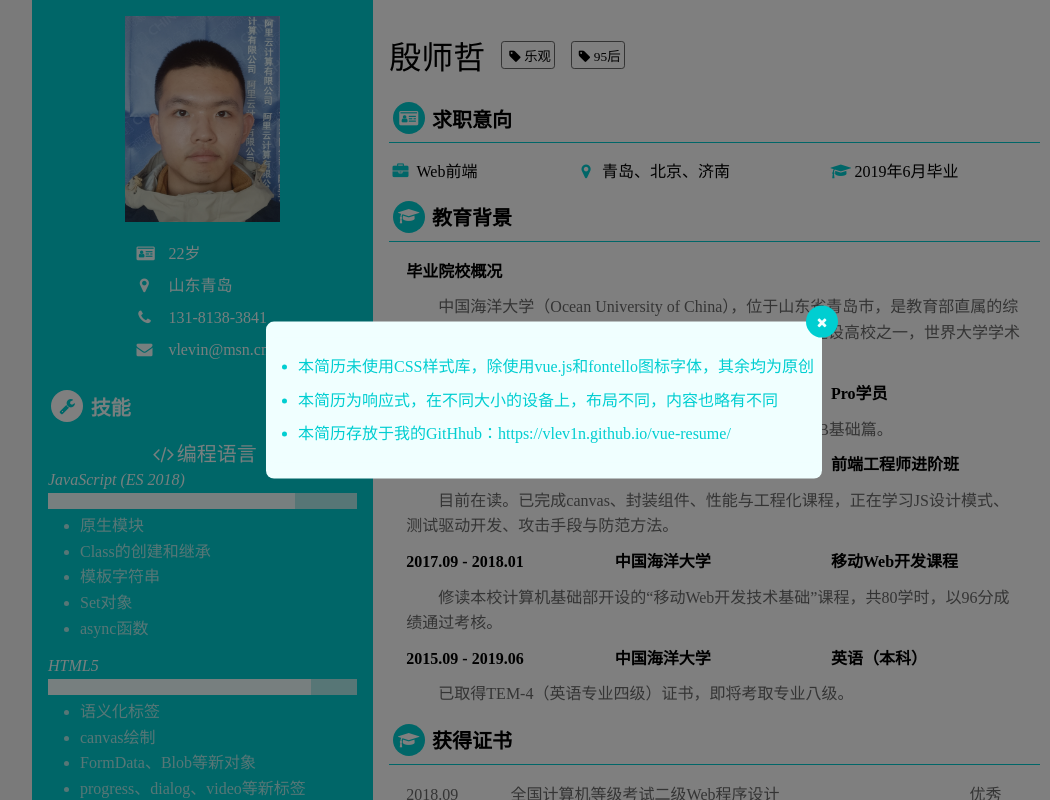
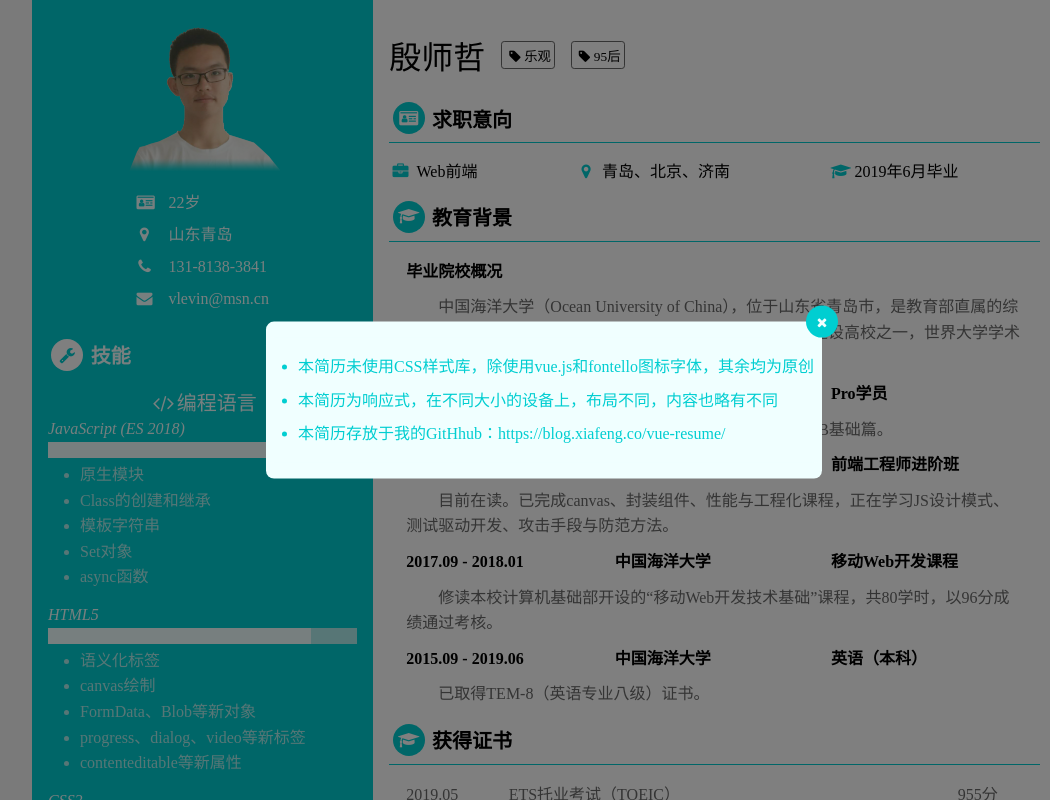
Before and after one commit to vlev1n/vue-resume, a Vue app: page / in a window 1280 px wide. Shown: the top 800 px of the page, without its empty margins (96-1146 px from the left). Built offline with nearby package versions, Linux system fonts and the light colour scheme.

Commit message:
更新：英语证书、照片

```diff
--- a/src/components/Certificate.vue
+++ b/src/components/Certificate.vue
@@ -1,32 +1,40 @@
 <template>
   <section id="certificate">
-    <SectionTitle icon="graduation-cap" title="获得证书"/>
-    <table className="volunteering-table">
+    <SectionTitle icon="graduation-cap" title="获得证书" />
+    <table class="volunteering-table">
       <CertificateEntry v-for="item in entries" :entry="item" />
     </table>
   </section>
 </template>
 
 <script>
-  import SectionTitle from './SectionTitle.vue'
-  import CertificateEntry from './CertificateEntry.vue'
+import SectionTitle from "./SectionTitle.vue"
+import CertificateEntry from "./CertificateEntry.vue"
 export default {
-    name: 'Certificate',
+  name: "Certificate",
   components: {
     SectionTitle,
     CertificateEntry
   },
   data: () => {
     return {
-        entries: [{
-          'time': '2018.09',
-          'exam': '全国计算机等级考试二级Web程序设计',
-          'grade': '优秀'
-        }, {
-          'time': '2017.04',
-          'exam': '高等学校英语专业四级（TEM-4）',
-          'grade': '良好'
-        }]
+      entries: [
+        {
+          time: "2019.05",
+          exam: "ETS托业考试（TOEIC）",
+          grade: "955分"
+        },
+        {
+          time: "2019.05",
+          exam: "高等学校英语专业八级（TEM-8）",
+          grade: "良好"
+        },
+        {
+          time: "2018.09",
+          exam: "全国计算机等级考试二级Web程序设计",
+          grade: "优秀"
+        }
+      ]
     }
   }
 }
--- a/src/components/Profile.vue
+++ b/src/components/Profile.vue
@@ -1,6 +1,6 @@
 <template>
   <section id="profile">
-    <img src="../assets/avatar-aliyun.jpg" alt="滑稽" />
+    <img src="../assets/avatar-transparent.png" alt="滑稽" />
     <ul>
       <li v-for="item in src" :key="item.index" :class="`icon-${item.icon}`">{{item.text}}</li>
     </ul>
@@ -8,15 +8,15 @@
 </template>
 
 <script>
-  import entries from './entries/profile.js'
-  export default {
-    name: 'Profile',
-    data: () => {
-      return {
-        src: entries
-      }
+import entries from "./entries/profile.js"
+export default {
+  name: "Profile",
+  data: () => {
+    return {
+      src: entries
     }
   }
+}
 </script>
 
 <style media="screen" lang="sass">
--- a/src/components/entries/education.js
+++ b/src/components/entries/education.js
@@ -1,24 +1,24 @@
 const entries = [
   {
-    'time': '2019.03至今',
-    'school': 'Rails 365编程学院',
-    'course': 'Pro学员',
-    'detail': '持续学习全栈技术。已学习Nodejs + Express + MongoDB基础篇。'
+    time: '2019.03至今',
+    school: 'Rails 365编程学院',
+    course: 'Pro学员',
+    detail: '持续学习全栈技术。已学习Nodejs + Express + MongoDB基础篇。'
   }, {
-    'time': '2018.08 - 2019.06',
-    'school': '腾讯NEXT学位',
-    'course': '前端工程师进阶班',
-    'detail': '目前在读。已完成canvas、封装组件、性能与工程化课程，正在学习JS设计模式、测试驱动开发、攻击手段与防范方法。'
+    time: '2018.08 - 2019.06',
+    school: '腾讯NEXT学位',
+    course: '前端工程师进阶班',
+    detail: '目前在读。已完成canvas、封装组件、性能与工程化课程，正在学习JS设计模式、测试驱动开发、攻击手段与防范方法。'
   }, {
-    'time': '2017.09 - 2018.01',
-    'school': '中国海洋大学',
-    'course': '移动Web开发课程',
-    'detail': '修读本校计算机基础部开设的“移动Web开发技术基础”课程，共80学时，以96分成绩通过考核。'
+    time: '2017.09 - 2018.01',
+    school: '中国海洋大学',
+    course: '移动Web开发课程',
+    detail: '修读本校计算机基础部开设的“移动Web开发技术基础”课程，共80学时，以96分成绩通过考核。'
   }, {
-    'time': '2015.09 - 2019.06',
-    'school': '中国海洋大学',
-    'course': '英语（本科）',
-    'detail': '已取得TEM-4（英语专业四级）证书，即将考取专业八级。'
+    time: '2015.09 - 2019.06',
+    school: '中国海洋大学',
+    course: '英语（本科）',
+    detail: '已取得TEM-8（英语专业八级）证书。'
   }
 ]
 export default entries
--- a/src/components/entries/note.js
+++ b/src/components/entries/note.js
@@ -6,9 +6,9 @@ const note = [{
 }, {
   str: '本简历为响应式，在不同大小的设备上，布局不同，内容也略有不同'
 }, {
-  str: '本简历存放于我的GitHhub：https://vlev1n.github.io/vue-resume/'
+  str: '本简历存放于我的GitHhub：https://blog.xiafeng.co/vue-resume/'
 }/*, {
   str: '本简历的git地址为：<a href="#">点击进入</a>'
-}*/]
+} */]
 
 export default note
```
Lines whose indentation alone changed are shown as unchanged.
